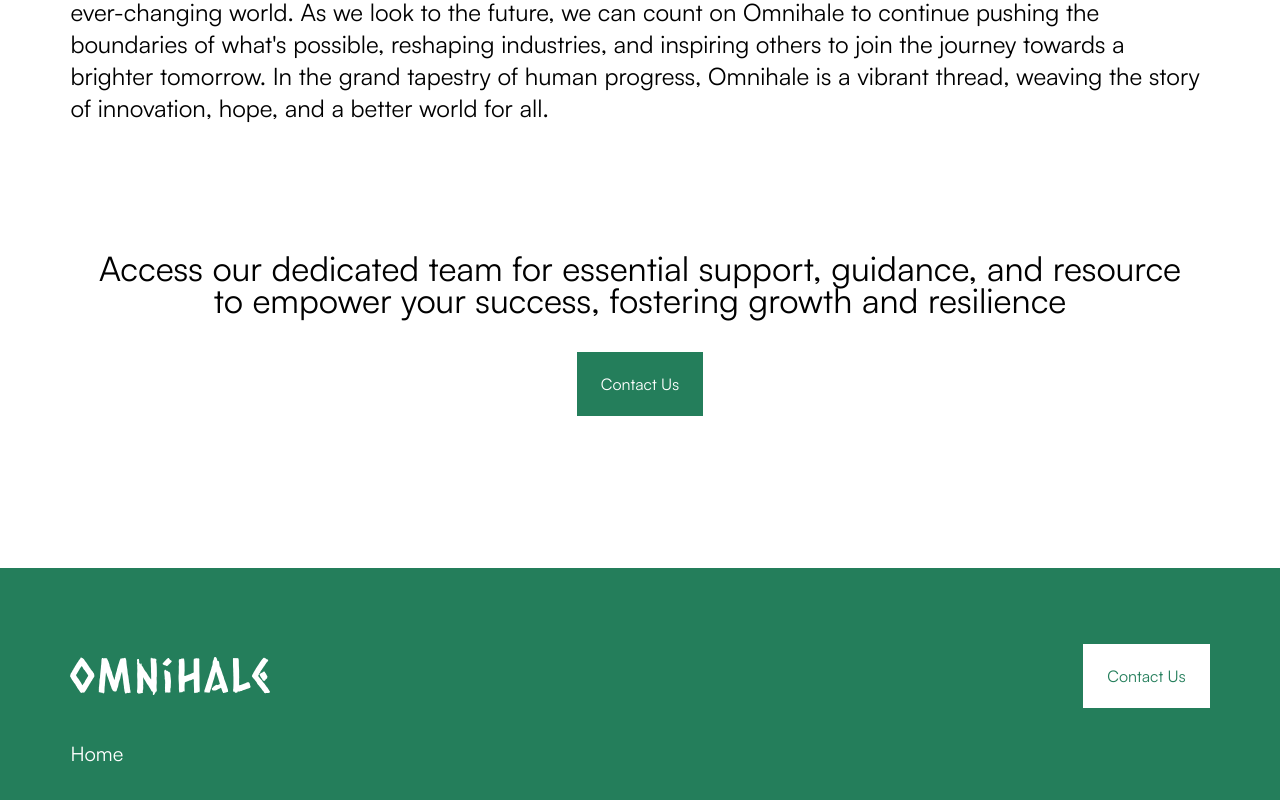
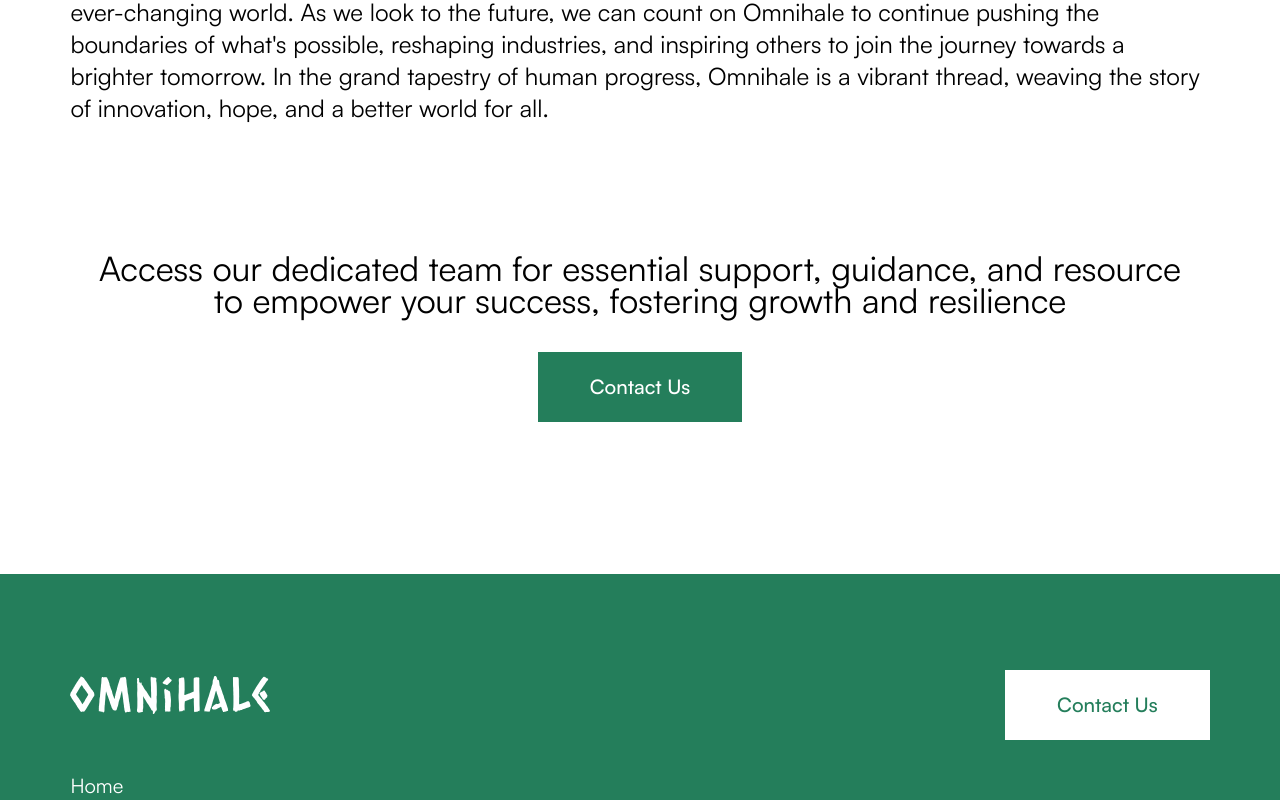
Before and after one commit to omnihale-inc/about, a Next.js app: page /company/overview in a window 1280 px wide. Shown: the part 1400-2200 px from the top of the page. Built offline with nearby package versions, Linux system fonts and the light colour scheme; a web font is replaced by a local one.

Commit message:
fix: remove ContactButton Component
For button usecase, ContactUsButton is to be used, along with withButtonStyle higher Order component

```diff
--- /dev/null
+++ b/src/app/_components/About.tsx
@@ -0,0 +1,11 @@
+import React from 'react'
+
+const About = () => {
+  return (
+    <div>
+      About
+    </div>
+  )
+}
+
+export default About
--- a/src/app/_components/Element/ContactButton.tsx
+++ /dev/null
@@ -1,12 +0,0 @@
-import Link from 'next/link'
-import React from 'react'
-
-const ContactButton = () => {
-  return (
-    <Link className='px-6 py-5 bg-green-color text-white' href={"/contact"}>
-      Contact Us
-    </Link>
-  )
-}
-
-export default ContactButton
--- a/src/app/_components/Footer.tsx
+++ b/src/app/_components/Footer.tsx
@@ -1,19 +1,30 @@
-import Image from 'next/image'
-import Link from 'next/link'
-import React from 'react'
-import data from '@/constants/data.json'
-import FooterLink from './Element/FooterLink'
+import Image from 'next/image';
+import Link from 'next/link';
+import React from 'react';
+import data from '@/constants/data.json';
+import FooterLink from './Element/FooterLink';
+import { withWhiteButton } from './withButtonStyle';
+import ContactUsButton from './ContactUsButton';
 
 const Footer = () => {
-  const footerData = data.footer
+  const footerData = data.footer;
+  const WhiteContactUsButton = withWhiteButton(ContactUsButton);
   return (
-    <footer className="bg-green-color py-5 text-white w-full px-6 lg:px-0">
+    <footer className='bg-green-color py-5 text-white w-full px-6 lg:px-0'>
       <div className='flex flex-col gap-8 pt-14 container-wrap mx-auto'>
         <div className='flex flex-col items-start lg:items-center gap-4 lg:flex-row lg:justify-between'>
           <div>
-            <Image className="" src={footerData.icon} alt='footer logo' width={200} height={200} />
+            <Image
+              className=''
+              src={footerData.icon}
+              alt='footer logo'
+              width={200}
+              height={200}
+            />
           </div>
-          <Link className='px-6 py-5 text-green-color bg-white hover:bg-gray-300' href={"#"}>Contact Us</Link>
+          <Link className='mt-[20px]' href={'#'}>
+            <WhiteContactUsButton />
+          </Link>
         </div>
         <div className='flex flex-col gap-8'>
           {footerData.links.map((link, _) => (
@@ -21,11 +32,19 @@ const Footer = () => {
           ))}
         </div>
         <div className='flex justify-center'>
-          <p className='text-base text-center flex gap-1'><Image src={footerData['copy-right']} alt='copy' width={24} height={24} />copyright of omnihale 2023</p>
+          <p className='text-base text-center flex gap-1'>
+            <Image
+              src={footerData['copy-right']}
+              alt='copy'
+              width={24}
+              height={24}
+            />
+            copyright of omnihale 2023
+          </p>
         </div>
       </div>
     </footer>
-  )
-}
+  );
+};
 
-export default Footer
+export default Footer;
--- /dev/null
+++ b/src/app/_components/Vision.tsx
@@ -0,0 +1,11 @@
+import React from 'react'
+
+const Vision = () => {
+  return (
+    <div>
+      <h1>vision</h1>
+    </div>
+  )
+}
+
+export default Vision
--- a/src/app/_components/navigation/MobileNavigation.tsx
+++ b/src/app/_components/navigation/MobileNavigation.tsx
@@ -9,6 +9,7 @@ import { Caesar_Dressing } from 'next/font/google';
 
 import { withWhiteButton } from '../withButtonStyle';
 import ContactUsButton from '../ContactUsButton';
+import React from 'react';
 
 const ceaserDressing = Caesar_Dressing({
   weight: '400',
@@ -82,11 +83,8 @@ function Node(props: MobileNavigationProps) {
         {['About', 'Company', 'Product'].map((text) => {
           if (text === 'Company')
             return (
-              <>
-                <div
-                  key={text}
-                  className='flex items-center justify-between p-[16px]'
-                >
+              <React.Fragment key={text}>
+                <div className='flex items-center justify-between p-[16px]'>
                   <li>{text}</li>
                   {companyDropdown ? (
                     <motion.button
@@ -126,7 +124,7 @@ function Node(props: MobileNavigationProps) {
                     </ul>
                   )}
                 </AnimatePresence>
-              </>
+              </React.Fragment>
             );
           return (
             <li key={text} className='p-[16px]'>
--- a/src/app/company/overview/page.tsx
+++ b/src/app/company/overview/page.tsx
@@ -1,37 +1,38 @@
-import ContactButton from "@/app/_components/Element/ContactButton";
-import CtaParagraph from "@/app/_components/Element/CtaParagraph";
-import Heading from "@/app/_components/Element/Heading";
-import HeroWrapper from "@/app/_components/Element/HeroWrapper";
-import Paragraph from "@/app/_components/Element/Paragraph";
-import data from '@/constants/data.json'
+import ContactUsButton from '@/app/_components/ContactUsButton';
+import CtaParagraph from '@/app/_components/Element/CtaParagraph';
+import Heading from '@/app/_components/Element/Heading';
+import HeroWrapper from '@/app/_components/Element/HeroWrapper';
+import Paragraph from '@/app/_components/Element/Paragraph';
+import { withGreenButton } from '@/app/_components/withButtonStyle';
+import data from '@/constants/data.json';
 
 export default function page() {
-  const company = data.company
+  const company = data.company;
+  const GreenContactUsButton = withGreenButton(ContactUsButton);
   return (
-    <div className="w-full my-6">
-      <div className="container-wrap mx-auto">
-        <div className="flex flex-col gap-4">
-          <div className="flex flex-col gap-10 lg:gap-16">
-            <div className="flex flex-col max-w-2xl mx-auto gap-6 items-center">
+    <div className='w-full my-6'>
+      <div className='container-wrap mx-auto'>
+        <div className='flex flex-col gap-4'>
+          <div className='flex flex-col gap-10 lg:gap-16'>
+            <div className='flex flex-col max-w-2xl mx-auto gap-6 items-center'>
               <Heading text={company.title} />
               <Paragraph text={company.description} isCentered={true} />
             </div>
             {/* hero */}
             <HeroWrapper bgClass={company.bgHero} />
           </div>
-          <article className="flex flex-col gap-4">
+          <article className='flex flex-col gap-4'>
             {company.paragraphs.map((paragraph, _) => (
               <Paragraph key={paragraph.id} text={paragraph.text} />
             ))}
           </article>
         </div>
         {/* action */}
-        <div className="max-w-6xl py-32 mx-auto px-4 flex flex-col items-center gap-9">
-          <CtaParagraph text={company.action.text}/>
-          <ContactButton/>
+        <div className='max-w-6xl py-32 mx-auto px-4 flex flex-col items-center gap-9'>
+          <CtaParagraph text={company.action.text} />
+          <GreenContactUsButton />
         </div>
       </div>
-
     </div>
-  )
+  );
 }
```
